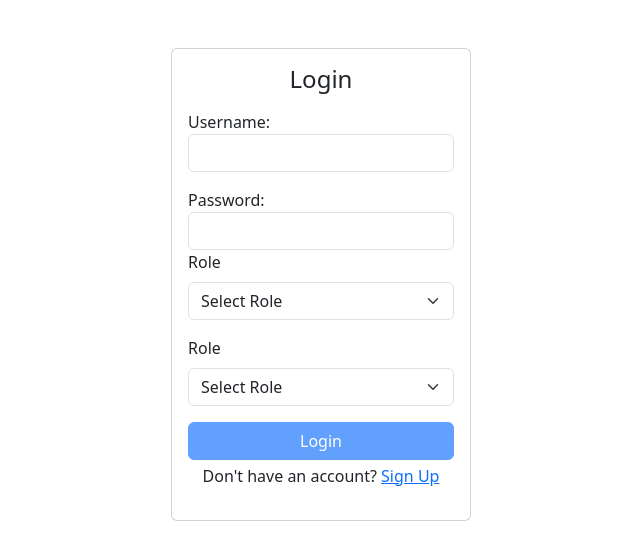
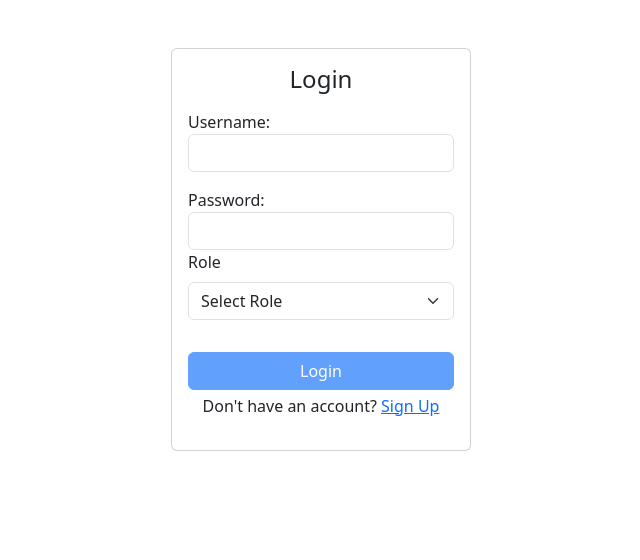
Before and after one commit to yash23-mawale/AngularProject, an Angular app: page /login in a window 1280 px wide. Shown: the top 560 px of the page, without its empty margins (319-959 px from the left). Built offline with nearby package versions, Linux system fonts and the light colour scheme.

Commit message:
added redirection to specific user role

```diff
--- a/src/app/components/login/login.component.html
+++ b/src/app/components/login/login.component.html
@@ -36,13 +36,6 @@
           </select>
         </div>
 
-        <label class="form-label">Role</label>
-          <select class="form-select" [(ngModel)]="login.role" name="role">
-            <option value="">Select Role</option>
-            <option value="Student">Student</option>
-            <option value="Teacher">Teacher</option>
-            <option value="Admin">Admin</option>
-          </select>
 
         <button
           type="submit"
```
